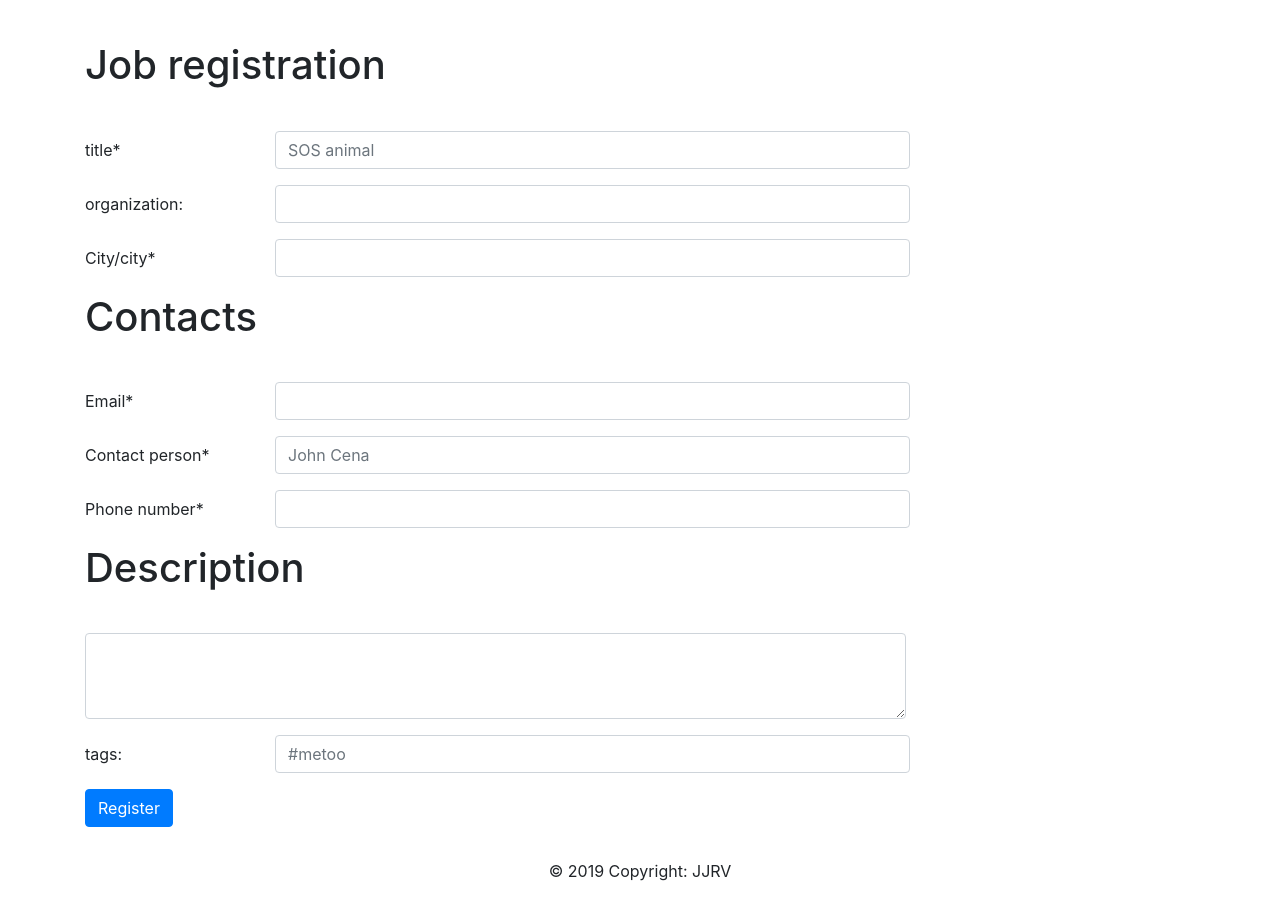
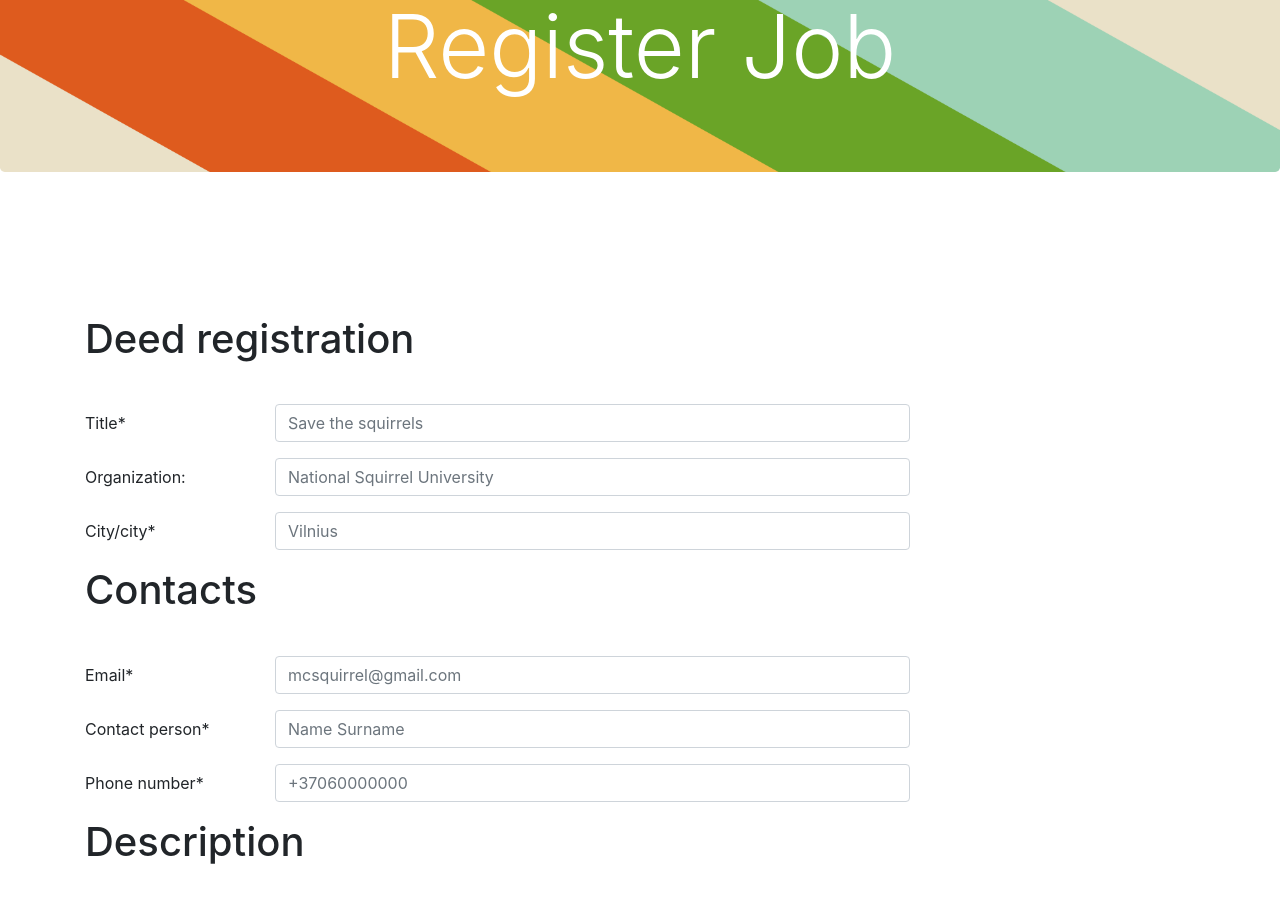
Before and after one commit to roguefaction/good-deeds-fe, an Angular app: page /register-job in a window 1280 px wide. Shown: the part 180-1085 px from the top of the page. Built offline with nearby package versions, Linux system fonts and the light colour scheme.

Commit message:
added carot icon to table jobs changed to deeds loader added to list

```diff
--- a/src/app/app.component.css
+++ b/src/app/app.component.css
@@ -15,8 +15,13 @@
   text-align: center;
 }
 
+.footer-copyright {
+  margin-top: 5%;
+  bottom:0;
+  margin-bottom: 2%;
+}
 
 
 /*.router-outlet-class {*/
-  /*height: 70%;*/
+/*height: 70%;*/
 /*}*/
--- a/src/app/app.component.html
+++ b/src/app/app.component.html
@@ -38,11 +38,13 @@
   <router-outlet></router-outlet>
 </div>
 
+
 <footer>
-
   <div
-    class="footer-copyright text-center py-3 container">© 2019 Copyright: JJRV
+    class="footer-copyright text-center">© 2019 Copyright: JJRV
   </div>
 </footer>
 
+
+
 </body>
--- a/src/app/good-deeds-details/good-deeds-details.component.css
+++ b/src/app/good-deeds-details/good-deeds-details.component.css
@@ -10,5 +10,6 @@
   background-color: ghostwhite;
 }
 .button-text{
-  font-size: 2vh;
+  font-size: 2.5vh;
+  vertical-align: middle;
 }
--- a/src/app/good-deeds-details/good-deeds-details.component.html
+++ b/src/app/good-deeds-details/good-deeds-details.component.html
@@ -2,6 +2,10 @@
   <div class="accordion">
     <div class="card">
       <div class="card-header row accordion-style">
+        <div (click)="collapseAbout()" class="col-1">
+          <img class="mb-0 header-class text-dark" src="../../assets/images/caret.png">
+
+        </div>
         <div (click)="collapseAbout()" class="col-3">
           <h5 class="mb-0 header-class text-dark">
             {{job.organization}}
@@ -17,11 +21,10 @@
             {{job.city}}
           </h5>
         </div>
-        <div class="col-3 container">
+        <div class="col-2 container">
           <button class="btn btn-success btn-block"><h1 class="button-text">Register</h1></button>
         </div>
       </div>
-
 
       <div class="collapse collapse-style card" [ngClass]="{ 'show': collapseOpen }">
         <div class="card-body">
--- a/src/app/good-deeds/good-deeds.component.css
+++ b/src/app/good-deeds/good-deeds.component.css
@@ -47,5 +47,10 @@
 }
 
 .good-deeds-h1{
-  font-size:2vw;
+  font-size:1.5vw;
 }
+
+.button-text{
+  font-size: 2.5vh;
+  vertical-align: middle;
+}
--- a/src/app/good-deeds/good-deeds.component.html
+++ b/src/app/good-deeds/good-deeds.component.html
@@ -5,18 +5,21 @@
 </div>
 
 <div class="container button-class-div">
-  <button class="btn btn-danger" routerLink="/register-job">Register job</button>
-
-
+  <button class="btn btn-danger button-text" routerLink="/register-job">Register job</button>
 </div>
 
-<div class="container">
+<div *ngIf="isListReady==false" class="d-flex justify-content-center text-danger" role="status">
+  <div class="spinner-border" role="status"></div>
+</div>
+
+<div class="container" *ngIf="isListReady==true">
   <div class="card bg-warning container">
     <div class="row wider text-white">
+      <div class="col-1"></div>
       <div class="col-3"><h2 class="display-5 good-deeds-h1">Organization</h2></div>
       <div class="col-3"><h2 class="display-5 good-deeds-h1">Title</h2></div>
       <div class="col-3"><h2 class="display-5 good-deeds-h1">City</h2></div>
-      <div class="col-3"></div>
+      <div class="col-2"></div>
     </div>
   </div>
 </div>
--- a/src/app/good-deeds/good-deeds.component.ts
+++ b/src/app/good-deeds/good-deeds.component.ts
@@ -1,4 +1,4 @@
-import { Component, OnInit } from '@angular/core';
+import {Component, OnInit} from '@angular/core';
 import {JobService} from '../services/job.service';
 import {Job} from '../models/job';
 
@@ -9,10 +9,20 @@ import {Job} from '../models/job';
 })
 export class GoodDeedsComponent implements OnInit {
   jobs: Job[];
-  constructor(private jobService: JobService) { }
+
+  constructor(private jobService: JobService) {
+  }
+
+  isListReady: boolean;
 
   ngOnInit() {
+    this.isListReady = false;
     this.getJobs();
+
+  }
+
+  listIsReady() {
+    this.isListReady = true;
   }
 
   getJobs() {
@@ -20,12 +30,13 @@ export class GoodDeedsComponent implements OnInit {
       jobs => {
         console.log(jobs);
         this.jobs = jobs;
-    },
+      },
       error1 => {
         console.log('error');
       },
       () => {
         console.log('completed');
+        this.listIsReady();
       }
     );
   }
--- a/src/app/register-job/register-job.component.css
+++ b/src/app/register-job/register-job.component.css
@@ -9,3 +9,8 @@
 #exampleFormControlTextarea1 {
   max-width: 74%;
 }
+
+.title-image {
+  background: url('../../assets/images/vintage-rainbow-color-badge.png');
+  background-size: cover;
+}
--- a/src/app/register-job/register-job.component.html
+++ b/src/app/register-job/register-job.component.html
@@ -1,63 +1,68 @@
+<div class="jumbotron title-image">
+  <h1 class="text-center text-white display-2">Register Job</h1>
+</div>
+
+
 <div class="container">
 
   <form class="form-padding" [formGroup]="registerJobForm" (ngSubmit)="submitForm()  ">
 
-    <h1 class="h1-padding">Job registration</h1>
+    <h1 class="h1-padding">Deed registration</h1>
 
     <div class="form-group row">
-      <label class="col-sm-2 col-form-label">title*</label>
+      <label class="col-sm-2 col-form-label">Title*</label>
       <div class="col-sm-7">
-        <input formControlName="title" class="form-control"  placeholder="SOS animal">
+        <input formControlName="title" class="form-control"  placeholder="Save the squirrels">
       </div>
     </div>
     <div *ngIf="registerJobForm.get('title').touched">
       <div *ngIf="registerJobForm.get('title').hasError('required')" class="alert-danger alert">
-        title field is required
+        Title field is required
       </div>
       <div *ngIf="registerJobForm.get('title').hasError('minlength')" class="alert-danger alert">
-        title is too short
+        Title is too short
       </div>
 
       <div *ngIf="registerJobForm.get('title').hasError('maxlength')" class="alert-danger alert">
-        title is too long
+        Title is too long
       </div>
     </div>
 
     <div class="form-group row">
-    <label class="col-sm-2 col-form-label">organization:</label>
+    <label class="col-sm-2 col-form-label">Organization:</label>
     <div class="col-sm-7">
-      <input formControlName="organization" class="form-control">
+      <input formControlName="organization" class="form-control" placeholder="National Squirrel University">
     </div>
     </div>
     <div *ngIf="registerJobForm.get('organization').touched">
       <div *ngIf="registerJobForm.get('organization').hasError('minlength')" class="alert-danger alert">
-        organization field is too short
+        Organization field is too short
       </div>
 
       <div *ngIf="registerJobForm.get('organization').hasError('maxlength')" class="alert-danger alert">
-        organization field is too long
+        Organization field is too long
       </div>
     </div>
 
     <div class="form-group row">
       <label class="col-sm-2 col-form-label">City/city*</label>
       <div class="col-sm-7">
-        <input formControlName="city" class="form-control">
+        <input formControlName="city" class="form-control" placeholder="Vilnius">
       </div>
     </div>
     <div *ngIf="registerJobForm.get('city').touched">
       <div *ngIf="registerJobForm.get('city').hasError('required')" class="alert-danger alert">
-        city field is required
+        City field is required
       </div>
       <div *ngIf="registerJobForm.get('city').hasError('minlength')" class="alert-danger alert">
-        city field is too short
+        City field is too short
       </div>
 
       <div *ngIf="registerJobForm.get('city').hasError('maxlength')" class="alert-danger alert">
-        city field is too long
+        City field is too long
       </div>
       <div *ngIf="registerJobForm.get('city').hasError('pattern')" class="alert-danger alert">
-        city must be only letters
+        City must be only letters
       </div>
     </div>
 
@@ -66,7 +71,7 @@
     <div class="form-group row">
       <label class="col-sm-2 col-form-label">Email*</label>
       <div class="col-sm-7">
-        <input formControlName="emailAddress" class="form-control">
+        <input formControlName="emailAddress" class="form-control" placeholder="mcsquirrel@gmail.com">
       </div>
     </div>
     <div *ngIf="registerJobForm.get('emailAddress').touched">
@@ -81,7 +86,7 @@
     <div class="form-group row">
       <label class="col-sm-2 col-form-label">Contact person*</label>
       <div class="col-sm-7">
-        <input formControlName="contactPerson" class="form-control" placeholder="John Cena">
+        <input formControlName="contactPerson" class="form-control" placeholder="Name Surname">
       </div>
     </div>
     <div *ngIf="registerJobForm.get('contactPerson').touched">
@@ -96,7 +101,7 @@
     <div class="form-group row">
       <label class="col-sm-2 col-form-label">Phone number*</label>
       <div class="col-sm-7">
-        <input formControlName="phoneNumber" class="form-control">
+        <input formControlName="phoneNumber" class="form-control" placeholder="+37060000000">
       </div>
     </div>
     <div *ngIf="registerJobForm.get('phoneNumber').touched">
@@ -113,7 +118,7 @@
 
 
       <div class="form-group">
-        <textarea formControlName="description" class="form-control" id="exampleFormControlTextarea1" rows="3"></textarea>
+        <textarea formControlName="description" class="form-control" id="exampleFormControlTextarea1" rows="3" placeholder="Describe what is this project about"></textarea >
       </div>
     <div *ngIf="registerJobForm.get('description').touched">
       <div *ngIf="registerJobForm.get('description').hasError('maxlength')" class="alert-danger alert">
@@ -124,14 +129,14 @@
 
 
     <div class="form-group row">
-      <label class="col-sm-2 col-form-label">tags:</label>
+      <label class="col-sm-2 col-form-label">Tags:</label>
       <div class="col-sm-7">
-        <input formControlName="tags" class="form-control" placeholder="#metoo">
+        <input formControlName="tags" class="form-control" placeholder="#happydays">
       </div>
     </div>
     <div *ngIf="registerJobForm.get('tags').touched">
       <div *ngIf="registerJobForm.get('tags').hasError('maxlength')" class="alert-danger alert">
-        tags field is too long
+        Tags field is too long
       </div>
       <div *ngIf="registerJobForm.get('tags').hasError('pattern')" class="alert-danger alert">
         Hashtag has to start with # symbol
```
Also changed, not shown: src/app/register-job/register-job.component.ts (+7 -7 lines), src/assets/images/caret.png (added).
